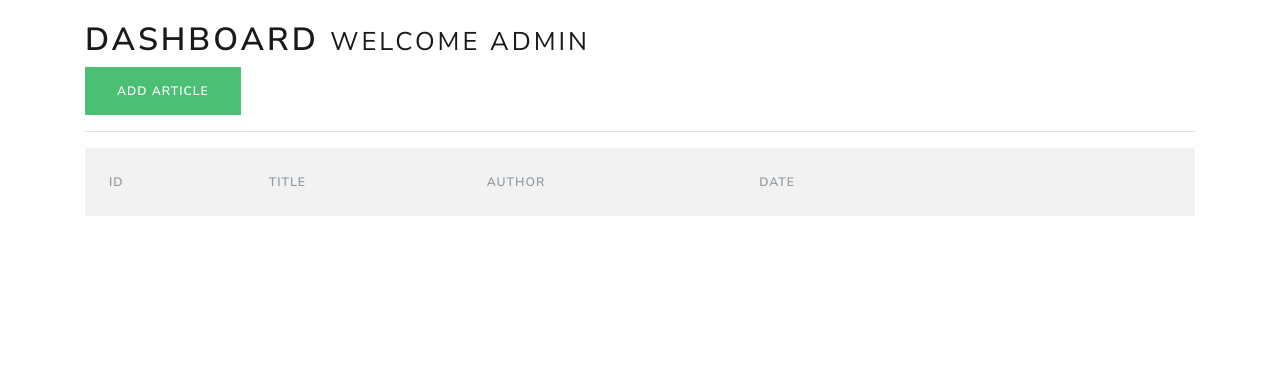
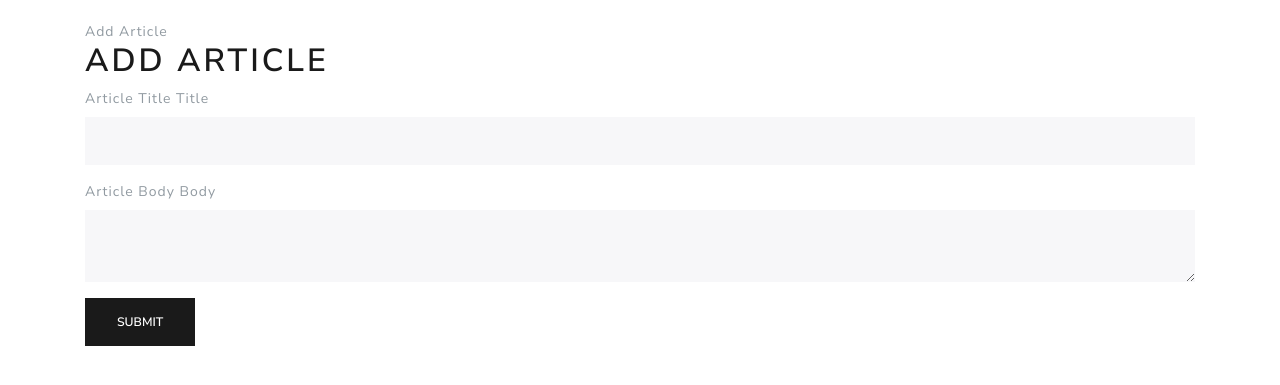
Before and after one commit to DJN1/website_flask_skeleton, a Flask app: page /add_article in a window 1280 px wide. Shown: the part 85-470 px from the top of the page. Run offline with Flask 2, Linux system fonts and the light colour scheme; a user stored in the database is signed in; lists and menus that the app fills with data are empty; some libraries are stand-ins or nearby versions.

Commit message:
add_article displays correctly

```diff
--- a/main/app.py
+++ b/main/app.py
@@ -174,18 +174,18 @@ def dashboard():
 def add_article():
     form = ArticleForm(request.form)
     if request.method == 'POST' and form.validate():
-        title = form.title.data
-        body = form.body.data
+        artTitle = form.title.data
+        artBody = form.body.data
 
         # Execute query
-        article = Articles(title, body, current_user.username)
-        db.session.add(article)
+        newArticle = Articles(title=artTitle, body=artBody, author=current_user.username)
+        db.session.add(newArticle)
         # Commit to DB
         db.session.commit()
         flash('Article added successfully', 'success')
         return redirect(url_for('dashboard'))
 
-    return render_template('dashboard.html', **locals())
+    return render_template('add_article.html', **locals())
 
 
 @app.route('/logout')
--- a/main/templates/add_article.html
+++ b/main/templates/add_article.html
@@ -1,6 +1,6 @@
 {% extends 'base.html' %} {% block content %}
 {% block title %}Add Article{% endblock %}
-{% from "includes/_formhelpers.html" import reder_field %}
+{% from "includes/_formhelpers.html" import render_field %}
 <h1>Add Article</h1>
 <form action="" method="POST">
   <div class="form-group">
```
